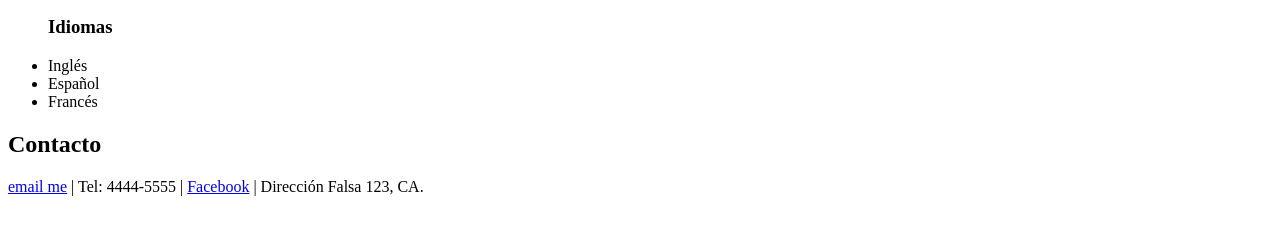
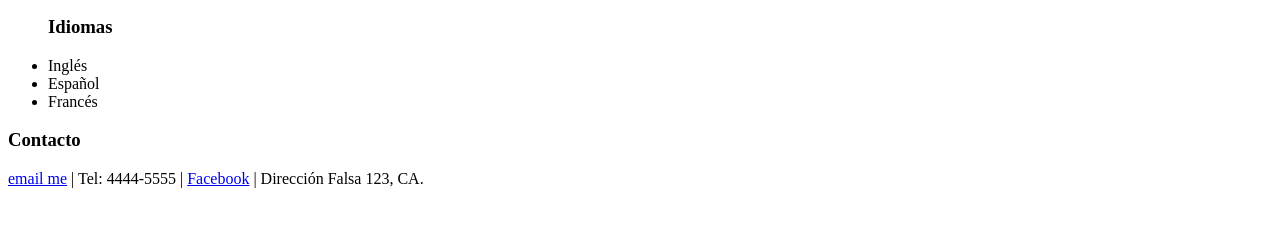
Before and after one commit to Jplevet/Evaluaci-n-Final-HTML5, a plain HTML site: page index.html in a window 1280 px wide. Shown: the part 435-670 px from the top of the page. Drawn offline with Linux system fonts and the light colour scheme.

```diff
--- a/index.html
+++ b/index.html
@@ -36,7 +36,7 @@
        <li>Francés</li>
      </ul>
      <footer>
-       <h2>Contacto</h2>
+       <h3>Contacto</h3>
         <a href="mailto:juann.levet@hotmail.com?subject=feedback">email me</a> |
          Tel: 4444-5555 |
          <a href="https://www.facebook.com/juan.levet" target="_blank"> Facebook</a> |
```
